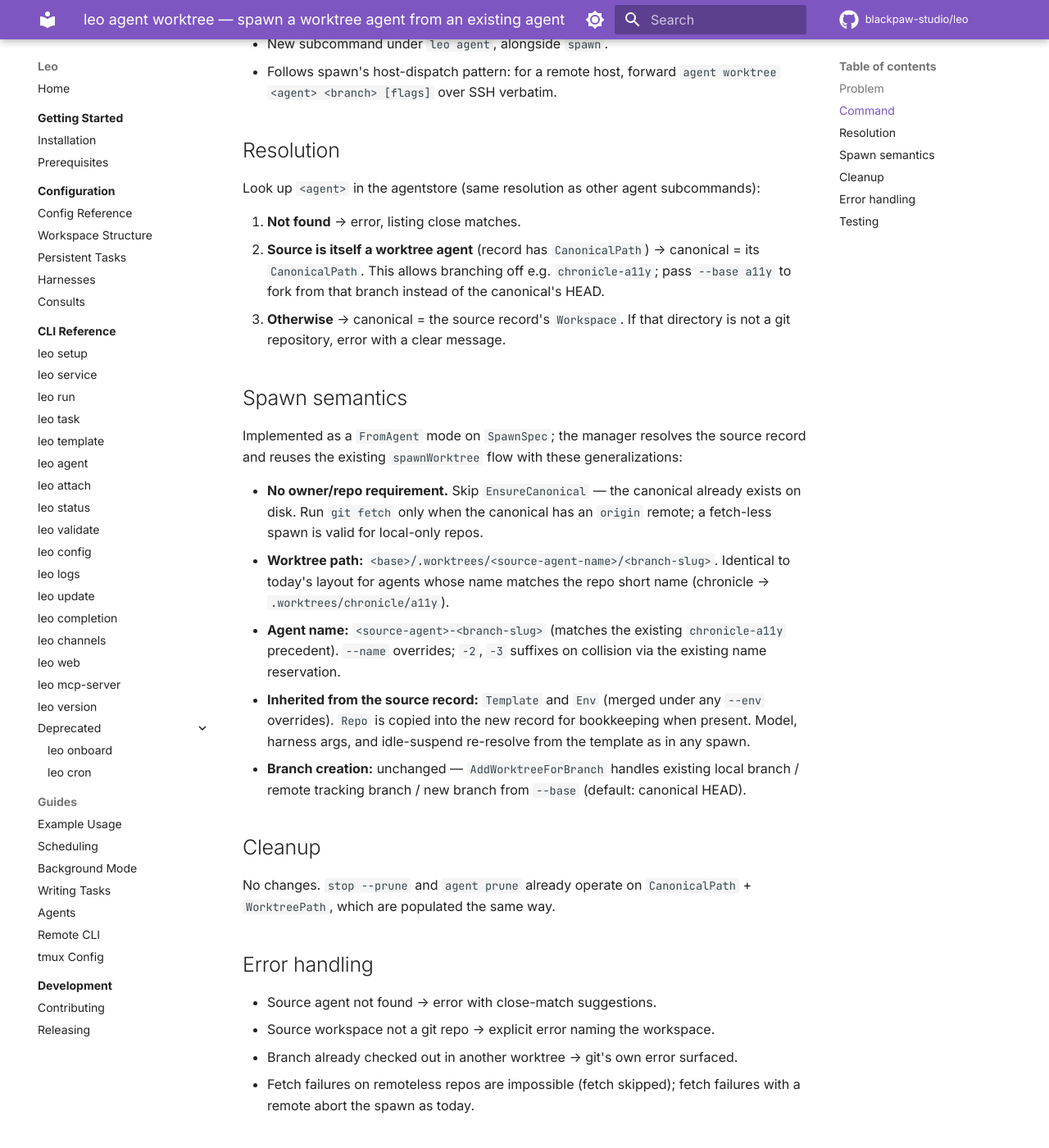
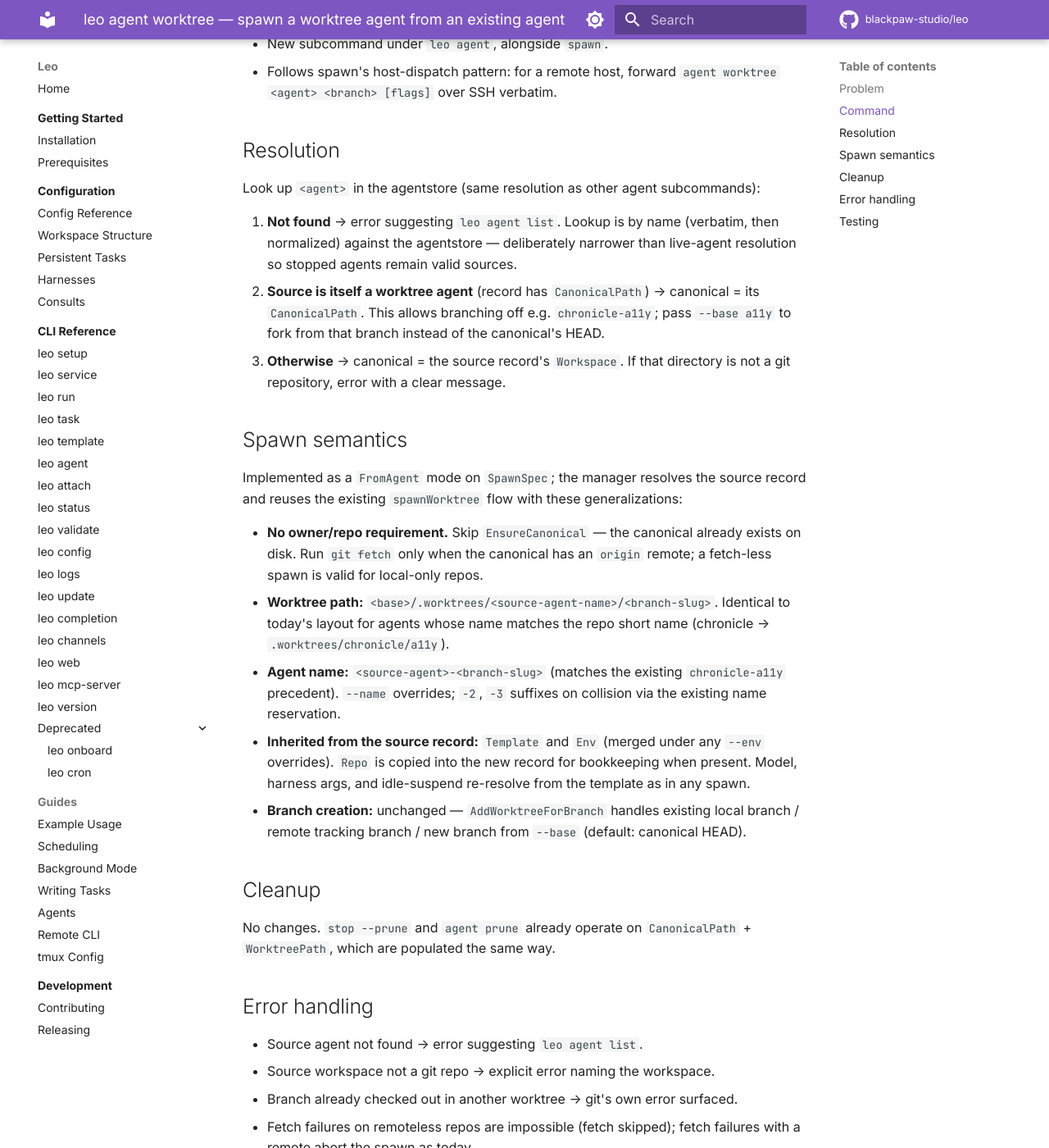
Before and after one commit to blackpaw-studio/leo, an MkDocs documentation site: the page built from docs/superpowers/specs/2026-07-15-agent-worktree-command-design.md, in a window 1280 px wide and 1400 px high, scrolled down 767 px. Shown: the whole window at 82% size. Built offline with MkDocs 1.6.1 and Material for MkDocs 9.7.7, drawn with Linux system fonts in a browser that asks for light colours; comment, search, counter and statistics services are not loaded.

Commit message:
docs: align spec resolution wording with shipped name-only lookup
Claude-Session: https://claude.ai/code/session_0157Eq72SAZEexYvjgNHCYLw

```diff
--- a/docs/superpowers/specs/2026-07-15-agent-worktree-command-design.md
+++ b/docs/superpowers/specs/2026-07-15-agent-worktree-command-design.md
@@ -39,7 +39,9 @@ leo agent worktree <agent> <branch> [--base <ref>] [--name <n>] [--prompt <p>] [
 Look up `<agent>` in the agentstore (same resolution as other agent
 subcommands):
 
-1. **Not found** → error, listing close matches.
+1. **Not found** → error suggesting `leo agent list`. Lookup is by name
+   (verbatim, then normalized) against the agentstore — deliberately narrower
+   than live-agent resolution so stopped agents remain valid sources.
 2. **Source is itself a worktree agent** (record has `CanonicalPath`) →
    canonical = its `CanonicalPath`. This allows branching off e.g.
    `chronicle-a11y`; pass `--base a11y` to fork from that branch instead of
@@ -77,7 +79,7 @@ No changes. `stop --prune` and `agent prune` already operate on
 
 ## Error handling
 
-- Source agent not found → error with close-match suggestions.
+- Source agent not found → error suggesting `leo agent list`.
 - Source workspace not a git repo → explicit error naming the workspace.
 - Branch already checked out in another worktree → git's own error surfaced.
 - Fetch failures on remoteless repos are impossible (fetch skipped); fetch
```
